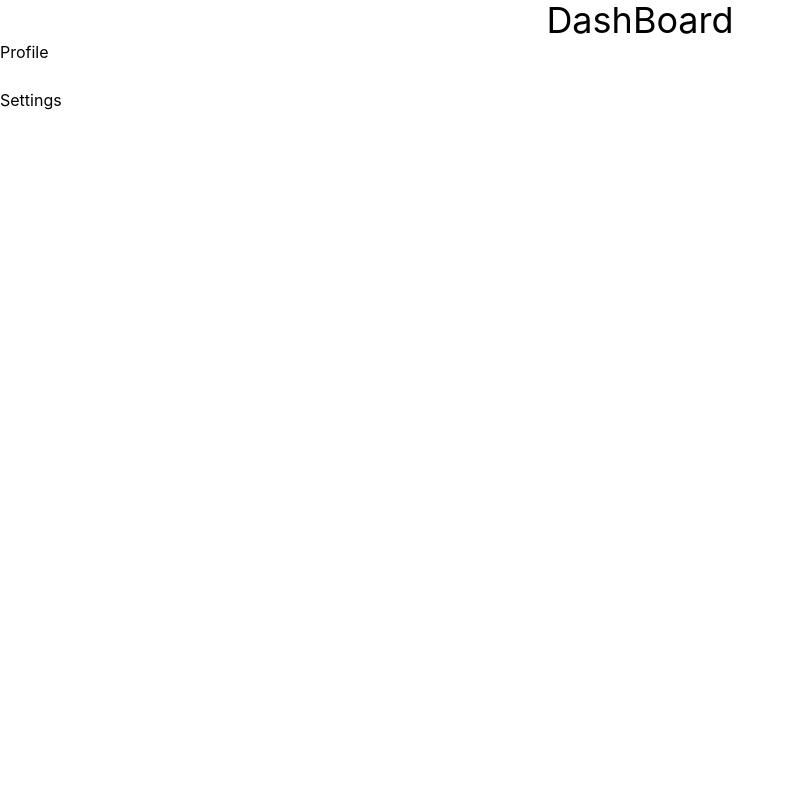
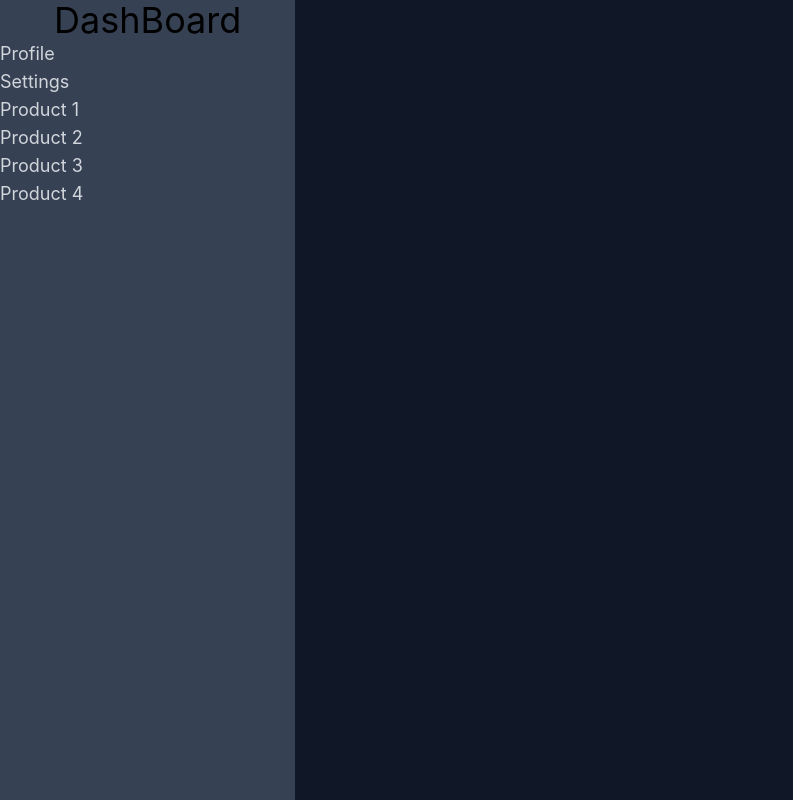
Before and after one commit to sharjeel-Akhter/DevWeekend-projects, a React (Vite) app in the folder Practice/React/react-practice01/: page /dashboard in a window 1280 px wide. Shown: the whole page, without its empty margins (0-793 px from the left). Built offline with nearby package versions, Linux system fonts and the light colour scheme.

Commit message:
react-d7

```diff
--- a/Practice/React/react-practice01/src/components/Dashboard/DashboardLayout.jsx
+++ b/Practice/React/react-practice01/src/components/Dashboard/DashboardLayout.jsx
@@ -1,12 +1,23 @@
 
-import { NavLink } from 'react-router';
+import { NavLink, Outlet } from 'react-router';
 
 function DashboardLayout() {
     return (
-        <div className='flex flex-col justify-center'>
-          <h1 className='text-4xl text-center'>DashBoard</h1>
-          <NavLink to="userprofile">Profile</NavLink><br />
-          <NavLink to="settings">Settings</NavLink>
+        <div className='flex' >
+            <aside className='bg-gray-700 h-screen w-sm'>
+                <h1 className='text-4xl text-center'>DashBoard</h1>
+                <NavLink className="text-gray-300 text-lg mt-1.5 hover:underline" to="userprofile">Profile</NavLink><br />
+                <NavLink className="text-gray-300 text-lg mt-1.5 hover:underline" to="settings">Settings</NavLink><br />
+                <NavLink className="text-gray-300 text-lg mt-1.5 hover:underline" to="products/1">Product 1</NavLink><br />
+                <NavLink className="text-gray-300 text-lg mt-1.5 hover:underline" to="products/2">Product 2</NavLink><br />
+                <NavLink className="text-gray-300 text-lg mt-1.5 hover:underline" to="products/3">Product 3</NavLink><br />
+                <NavLink className="text-gray-300 text-lg mt-1.5 hover:underline" to="products/4">Product 4</NavLink><br />
+            </aside>
+
+            <main className='text-center bg-gray-900 w-screen'>
+                <Outlet />
+            </main>
+
         </div>
     );
 }
--- /dev/null
+++ b/Practice/React/react-practice01/src/components/Dashboard/Products.jsx
@@ -0,0 +1,72 @@
+import { useParams } from "react-router";
+
+const productDetaisl = [
+    {
+        id: 1,
+        name: "Product 1",
+        price: 100,
+        description: "This is product 1",
+        imgUrl: "https://images.unsplash.com/photo-1491553895911-0055eca6402d?w=600&auto=format&fit=crop&q=60&ixlib=rb-4.1.0&ixid=M3wxMjA3fDB8MHxzZWFyY2h8MTB8fHByb2R1Y3RzfGVufDB8fDB8fHww",
+    },
+    {
+        id: 2,
+        name: "Product 2",
+        price: 200,
+        description: "This is product 2",
+        imgUrl: "https://images.unsplash.com/photo-1629198688000-71f23e745b6e?w=600&auto=format&fit=crop&q=60&ixlib=rb-4.1.0&ixid=M3wxMjA3fDB8MHxzZWFyY2h8MTF8fHByb2R1Y3RzfGVufDB8fDB8fHww",
+    },
+    {
+        id: 3,
+        name: "Product 3",
+        price: 300,
+        description: "This is product 3",
+        imgUrl: "https://images.unsplash.com/photo-1491553895911-0055eca6402d?w=600&auto=format&fit=crop&q=60&ixlib=rb-4.1.0&ixid=M3wxMjA3fDB8MHxzZWFyY2h8MTB8fHByb2R1Y3RzfGVufDB8fDB8fHww",
+    },
+    {
+        id: 4,
+        name: "Product 4",
+        price: 400,
+        description: "This is product 4",
+        imgUrl: "https://images.unsplash.com/photo-1629198688000-71f23e745b6e?w=600&auto=format&fit=crop&q=60&ixlib=rb-4.1.0&ixid=M3wxMjA3fDB8MHxzZWFyY2h8MTF8fHByb2R1Y3RzfGVufDB8fDB8fHww",
+    },
+]
+
+function Products() {
+    const {productId} = useParams();
+    let product = productDetaisl.find((product) => product.id === parseInt(productId));
+
+    // if(!product) {
+    //     return(
+    //         <h3 className='text-5xl text-center text-gray-50 mt-44'>Product not found</h3>
+    //     )
+    // }
+    return (
+        <div className=' bg-gray-900 h-screen flex justify-center items-center mt-5'>
+
+            <div >
+                <div className="w-80 bg-gray-300 rounded-xl shadow-lg overflow-hidden p-6 flex flex-col items-center">
+                    <img
+                        className="w-50 h-50 object-contain mb-6 rounded-md border border-gray-300"
+                        src={product.imgUrl}
+                        alt={product.name}
+                    />
+
+                    <h2 className="text-2xl font-bold text-black mb-3">
+                        {product.name}
+                    </h2>
+
+                    <p className="text-xl font-semibold text-black mb-3">
+                        ${product.price}
+                    </p>
+
+                    <p className="text-gray-700 text-center">
+                        {product.description}
+                    </p>
+                </div>
+
+            </div>
+        </div>
+    );
+}
+
+export default Products;
--- a/Practice/React/react-practice01/src/components/Dashboard/Settings.jsx
+++ b/Practice/React/react-practice01/src/components/Dashboard/Settings.jsx
@@ -3,8 +3,8 @@ function Settings(props) {
     return (
         <div>
             <div className='flex flex-col justify-center'>
-            <h3 className='text-3xl'>Settings here</h3>
-            <h3 className='text-3xl'>USer Settings here</h3>
+            <h3 className='text-5xl text-center text-gray-50 mt-44'>Settings here</h3>
+            <h3 className='text-5xl text-center text-gray-50 mt-10'>USer Settings here</h3>
         </div>
         </div>
     );
--- a/Practice/React/react-practice01/src/components/Dashboard/UserProfile.jsx
+++ b/Practice/React/react-practice01/src/components/Dashboard/UserProfile.jsx
@@ -3,7 +3,7 @@ import React from 'react';
 function UserProfile() {
     return (
         <div className='flex flex-col justify-center'>
-            <h3 className='text-3xl'>Hi, Im user here</h3>
+            <h3 className='text-5xl text-center text-gray-50 mt-44'>Hi, Im user here</h3>
         </div>
     );
 }
--- a/Practice/React/react-practice01/src/main.jsx
+++ b/Practice/React/react-practice01/src/main.jsx
@@ -8,6 +8,7 @@ import Contact from './Contact.jsx'
 import DashboardLayout from '../src/components/Dashboard/DashboardLayout.jsx';
 import UserProfile from '../src/components/Dashboard/UserProfile.jsx';
 import Settings from '../src/components/Dashboard/Settings.jsx';
+import Products from '../src/components/Dashboard/Products.jsx';
 
 
 
@@ -16,14 +17,15 @@ import Settings from '../src/components/Dashboard/Settings.jsx';
 
 createRoot(document.getElementById('root')).render(
   <BrowserRouter>
-    <Routes>
+    <Routes>                                          // Define routes for the application
       <Route path='/' element={<App />} />
       <Route path='/about' element={<About />} />
       <Route path='contact' element={<Contact />} />
 
-      <Route path="/dashboard" element={<DashboardLayout />}>
+      <Route path="/dashboard" element={<DashboardLayout />}> // Nested routes for dashboard
         <Route path="userprofile" element={<UserProfile />} />
         <Route path="settings" element={<Settings />} />
+        <Route path="products/:productId" element={<Products />} />  // Dynamic route for products
       </Route>
     </Routes>
 
```
Also changed, not shown: Practice/React/react-practice01/src/Contact.jsx (line endings or trailing spaces).
